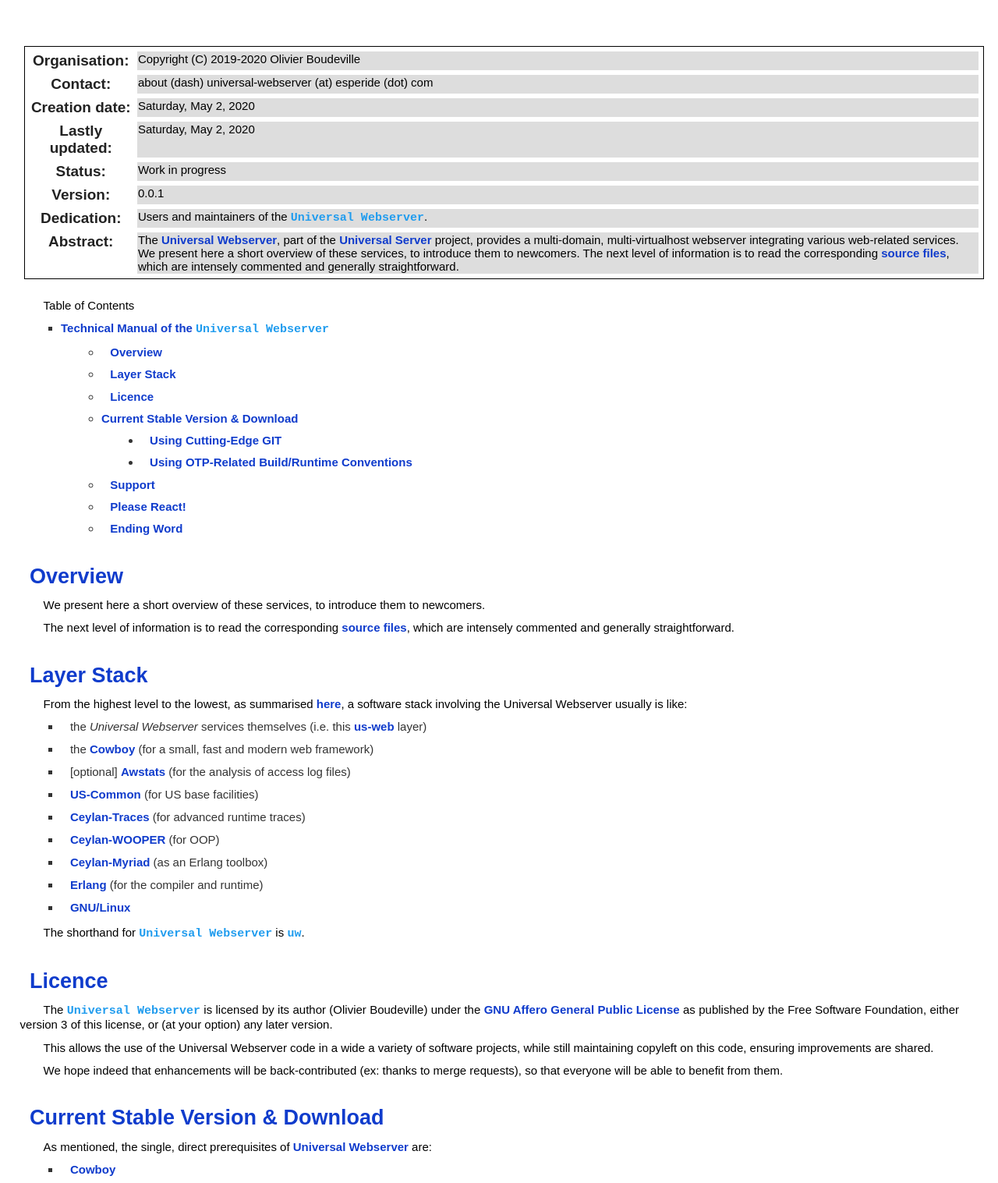
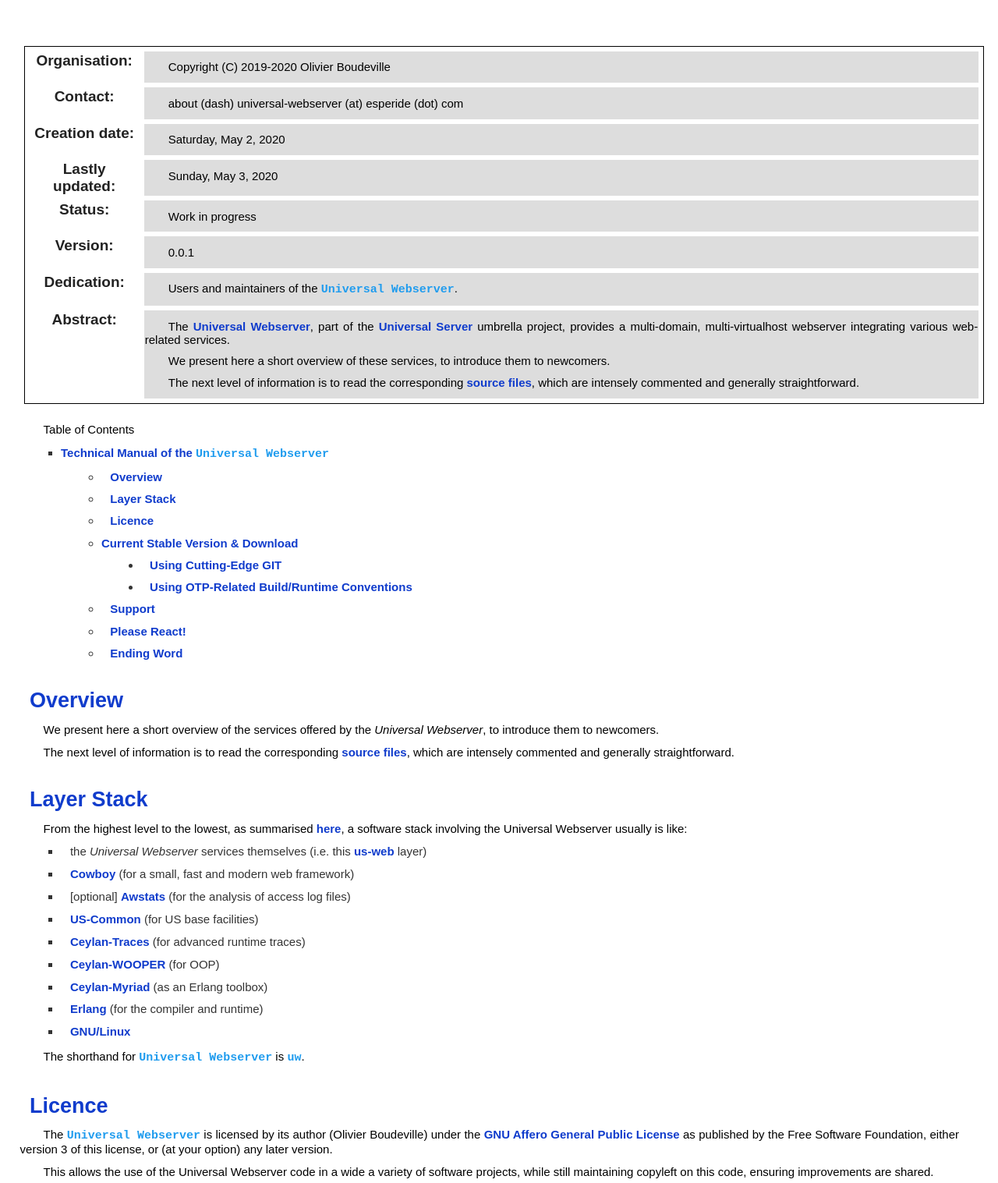
Before and after one commit to Olivier-Boudeville/us-web, a plain HTML site: page universal-webserver-technical-manual-english.html in a window 1280 px wide. Shown: the part 179-1696 px from the top of the page at 78% size. Drawn offline with Linux system fonts and the light colour scheme.

Commit message:
us-web doc updated.

```diff
--- a/universal-webserver-technical-manual-english.html
+++ b/universal-webserver-technical-manual-english.html
@@ -16,7 +16,7 @@
 
 
 <span class="target" id="top"></span><p><span class="raw-html"><a name="universal-webserver_top"></a></span></p>
-<p><span class="raw-html"><div class="banner"><p><em>Universal Webserver documentation</em> <a href="http://universal-webserver.esperide.org">browse latest</a> <a href="https://olivier-boudeville.github.io/us-web/index.html">browse mirror</a> <a href="universal-webserver-technical-manual-english.pdf">get PDF</a> <a href="#universal-webserver_top">go to top</a> <a href="#universal-webserver_bottom">go to bottom</a> <a href="mailto:about(dash)universal-webserver(at)esperide(dot)com?subject=[Universal%20Webserver]%20Remark">email us</a></p></div></span></p>
+<p><span class="raw-html"><div class="banner"><p><em>Universal Webserver documentation</em> <a href="http://us-web.esperide.org">browse latest</a> <a href="https://olivier-boudeville.github.io/us-web/index.html">browse mirror</a> <a href="universal-webserver-technical-manual-english.pdf">get PDF</a> <a href="#universal-webserver_top">go to top</a> <a href="#universal-webserver_bottom">go to bottom</a> <a href="mailto:about(dash)universal-webserver(at)esperide(dot)com?subject=[Universal%20Webserver]%20Remark">email us</a></p></div></span></p>
 <p><span class="raw-html"><center><img src="us-web-title.png" width="70%"></img></center></span>
 </p>
 <div class="section" id="technical-manual-of-the-universal-webserver">
@@ -25,23 +25,31 @@
 <col class="field-name" />
 <col class="field-body" />
 <tbody valign="top">
-<tr class="field"><th class="field-name">Organisation:</th><td class="field-body">Copyright (C) 2019-2020 Olivier Boudeville</td>
+<tr class="field"><th class="field-name">Organisation:</th><td class="field-body"><p class="first">Copyright (C) 2019-2020 Olivier Boudeville</p>
+</td>
 </tr>
-<tr class="field"><th class="field-name">Contact:</th><td class="field-body">about (dash) universal-webserver (at) esperide (dot) com</td>
+<tr class="field"><th class="field-name">Contact:</th><td class="field-body"><p class="first">about (dash) universal-webserver (at) esperide (dot) com</p>
+</td>
 </tr>
-<tr class="field"><th class="field-name">Creation date:</th><td class="field-body">Saturday, May 2, 2020</td>
+<tr class="field"><th class="field-name">Creation date:</th><td class="field-body"><p class="first">Saturday, May 2, 2020</p>
+</td>
 </tr>
-<tr class="field"><th class="field-name">Lastly updated:</th><td class="field-body">Saturday, May 2, 2020</td>
+<tr class="field"><th class="field-name">Lastly updated:</th><td class="field-body"><p class="first">Sunday, May 3, 2020</p>
+</td>
 </tr>
-<tr class="field"><th class="field-name">Status:</th><td class="field-body">Work in progress</td>
+<tr class="field"><th class="field-name">Status:</th><td class="field-body"><p class="first">Work in progress</p>
+</td>
 </tr>
-<tr class="field"><th class="field-name">Version:</th><td class="field-body">0.0.1</td>
+<tr class="field"><th class="field-name">Version:</th><td class="field-body"><p class="first">0.0.1</p>
+</td>
 </tr>
-<tr class="field"><th class="field-name">Dedication:</th><td class="field-body">Users and maintainers of the <tt class="docutils literal">Universal Webserver</tt>.</td>
+<tr class="field"><th class="field-name">Dedication:</th><td class="field-body"><p class="first">Users and maintainers of the <tt class="docutils literal">Universal Webserver</tt>.</p>
+</td>
 </tr>
-<tr class="field"><th class="field-name">Abstract:</th><td class="field-body">The <a class="reference external" href="http://us-web.esperide.org/">Universal Webserver</a>, part of the <a class="reference external" href="https://github.com/Olivier-Boudeville/Universal-Server">Universal Server</a> project, provides a multi-domain, multi-virtualhost webserver integrating various web-related services.
-We present here a short overview of these services, to introduce them to newcomers.
-The next level of information is to read the corresponding <a class="reference external" href="https://github.com/Olivier-Boudeville/us-web">source files</a>, which are intensely commented and generally straightforward.</td>
+<tr class="field"><th class="field-name">Abstract:</th><td class="field-body"><p class="first">The <a class="reference external" href="http://us-web.esperide.org/">Universal Webserver</a>, part of the <a class="reference external" href="https://github.com/Olivier-Boudeville/Universal-Server">Universal Server</a> umbrella project, provides a multi-domain, multi-virtualhost webserver integrating various web-related services.</p>
+<p>We present here a short overview of these services, to introduce them to newcomers.</p>
+<p class="last">The next level of information is to read the corresponding <a class="reference external" href="https://github.com/Olivier-Boudeville/us-web">source files</a>, which are intensely commented and generally straightforward.</p>
+</td>
 </tr>
 </tbody>
 </table>
@@ -68,7 +76,7 @@ The next level of information is to read the corresponding <a class="reference e
 <p></p>
 <div class="section" id="overview">
 <h2><a class="toc-backref" href="#id14">Overview</a></h2>
-<p>We present here a short overview of these services, to introduce them to newcomers.</p>
+<p>We present here a short overview of the services offered by the <em>Universal Webserver</em>, to introduce them to newcomers.</p>
 <p>The next level of information is to read the corresponding <a class="reference external" href="https://github.com/Olivier-Boudeville/us-web">source files</a>, which are intensely commented and generally straightforward.</p>
 </div>
 <div class="section" id="layer-stack">
@@ -76,7 +84,7 @@ The next level of information is to read the corresponding <a class="reference e
 <p>From the highest level to the lowest, as summarised <a class="reference external" href="https://github.com/Olivier-Boudeville/us-web">here</a>, a software stack involving the Universal Webserver usually is like:</p>
 <ul class="simple">
 <li>the <em>Universal Webserver</em> services themselves (i.e. this <a class="reference external" href="http://us-web.esperide.org/">us-web</a> layer)</li>
-<li>the <a class="reference external" href="https://github.com/ninenines/cowboy">Cowboy</a> (for a small, fast and modern web framework)</li>
+<li><a class="reference external" href="https://github.com/ninenines/cowboy">Cowboy</a> (for a small, fast and modern web framework)</li>
 <li>[optional] <a class="reference external" href="http://www.awstats.org/">Awstats</a> (for the analysis of access log files)</li>
 <li><a class="reference external" href="http://us-common.esperide.org/">US-Common</a> (for US base facilities)</li>
 <li><a class="reference external" href="http://traces.esperide.org">Ceylan-Traces</a> (for advanced runtime traces)</li>
@@ -96,7 +104,7 @@ The next level of information is to read the corresponding <a class="reference e
 </div>
 <div class="section" id="current-stable-version-download">
 <h2><a class="toc-backref" href="#id17">Current Stable Version &amp; Download</a></h2>
-<p>As mentioned, the single, direct prerequisites of <a class="reference external" href="https://github.com/Olivier-Boudeville/UniversalWebserver">Universal Webserver</a> are:</p>
+<p>As mentioned, the single, direct prerequisites of the <a class="reference external" href="https://github.com/Olivier-Boudeville/UniversalWebserver">Universal Webserver</a> are:</p>
 <ul class="simple">
 <li><a class="reference external" href="https://github.com/ninenines/cowboy">Cowboy</a></li>
 <li><a class="reference external" href="http://www.awstats.org/">Awstats</a> (as an optional, runtime-only dependency)</li>
@@ -109,8 +117,8 @@ The next level of information is to read the corresponding <a class="reference e
 <tr><td class="label"><a class="fn-backref" href="#id10">[1]</a></td><td>Note that, in the Ceylan-Myriad repository, we have a script to streamline the installation of Erlang, see <a class="reference external" href="https://github.com/Olivier-Boudeville/Ceylan-Myriad/blob/master/conf/install-erlang.sh">install-erlang.sh</a>; use <tt class="docutils literal"><span class="pre">install-erlang.sh</span> <span class="pre">--help</span></tt> for guidance.</td></tr>
 </tbody>
 </table>
-<p>We recommend securing Erlang thanks to a manual installation, Awstats thanks to our distribution (ex: <tt class="docutils literal">pacman <span class="pre">-S</span> awstats</tt>) and for all Erlang-related software to rely on rebar3.</p>
-<p>One wanting to be able to operate on the source code of these dependencies may define appropriate symbolic links in a <tt class="docutils literal">_checkouts</tt> directory created at the root of <tt class="docutils literal"><span class="pre">us-web</span></tt>, these links pointing to relevant GIT clones.</p>
+<p>We recommend obtaining Erlang thanks to a manual installation, Awstats thanks to your distribution of choice (ex: <tt class="docutils literal">pacman <span class="pre">-S</span> awstats</tt>) and, for all Erlang-related software, to rely on rebar3.</p>
+<p>One wanting to be able to operate on the source code of these dependencies may define appropriate symbolic links in a <tt class="docutils literal">_checkouts</tt> directory created at the root one's <tt class="docutils literal"><span class="pre">us-web</span></tt> clone, these links pointing to relevant GIT repositories.</p>
 <div class="section" id="using-cutting-edge-git">
 <h3><a class="toc-backref" href="#id18">Using Cutting-Edge GIT</a></h3>
 <p>This is the installation method that we use and recommend; the Universal Webserver <tt class="docutils literal">master</tt> branch is meant to stick to the latest stable version: we try to ensure that this main line always stays functional (sorry for the pun). Evolutions are to take place in feature branches and to be merged only when ready.</p>
@@ -125,8 +133,8 @@ $ <span class="nb">cd</span> wooper <span class="o">&amp;&amp;</span> make all <
 $ git clone https://github.com/Olivier-Boudeville/Ceylan-Traces traces
 $ <span class="nb">cd</span> traces <span class="o">&amp;&amp;</span> make all <span class="o">&amp;&amp;</span> <span class="nb">cd</span> ..
 
-$ git clone https://github.com/Olivier-Boudeville/universal-webserver
-$ <span class="nb">cd</span> universal-webserver <span class="o">&amp;&amp;</span> make all
+$ git clone https://github.com/Olivier-Boudeville/us-common
+$ <span class="nb">cd</span> us-common <span class="o">&amp;&amp;</span> make all
 
 $ git clone https://github.com/Olivier-Boudeville/us-web
 $ <span class="nb">cd</span> us-web <span class="o">&amp;&amp;</span> make all
@@ -139,14 +147,10 @@ $ make debug
 </div>
 <div class="section" id="using-otp-related-build-runtime-conventions">
 <span id="otp-build"></span><h3><a class="toc-backref" href="#id19">Using OTP-Related Build/Runtime Conventions</a></h3>
-<p>As discussed in these sections of <a class="reference external" href="http://myriad.esperide.org/myriad.html#otp">Myriad</a>, <a class="reference external" href="http://wooper.esperide.org/index.html#otp">WOOPER</a>, <a class="reference external" href="http://traces.esperide.org/index.html#otp">Traces</a> and <a class="reference external" href="http://universal-webserver.esperide.org/index.html#otp">Universal-Webserver</a>, we added the (optional) possibility of generating a Universal Webserver <em>OTP application</em> out of the build tree, ready to result directly in an <em>(OTP) release</em>. For that we rely on <a class="reference external" href="https://www.rebar3.org/">rebar3</a>, <a class="reference external" href="https://github.com/erlware/relx">relx</a> and <a class="reference external" href="https://hex.pm/">hex</a>.</p>
+<p>As discussed in these sections of <a class="reference external" href="http://myriad.esperide.org/myriad.html#otp">Myriad</a>, <a class="reference external" href="http://wooper.esperide.org/index.html#otp">WOOPER</a>, <a class="reference external" href="http://traces.esperide.org/index.html#otp">Traces</a> and <a class="reference external" href="http://us-common.esperide.org/index.html#otp">US-Common</a>, we added the (optional) possibility of generating a Universal Webserver <em>OTP application</em> out of the build tree, ready to result directly in an <em>(OTP) release</em>. For that we rely on <a class="reference external" href="https://www.rebar3.org/">rebar3</a>, <a class="reference external" href="https://github.com/erlware/relx">relx</a> and <a class="reference external" href="https://hex.pm/">hex</a>.</p>
 <p>Then we benefit from a standalone, complete Universal Webserver able to host as many virtual hosts on any number of domains as needed.</p>
-<p>As for Myriad, WOOPER, Traces and Universal-Webserver, most versions of Universal Webserver are also published as <a class="reference external" href="https://hex.pm/packages/us_web">Hex packages</a>.</p>
-<p>For more details, one may have a look at:</p>
-<ul class="simple">
-<li><a class="reference external" href="https://github.com/Olivier-Boudeville/us-web/blob/master/conf/rebar.config.template">rebar.config.template</a>, the general rebar configuration file used when generating the Universal Webserver OTP application and release (implying the automatic management of Myriad and WOOPER)</li>
-<li><a class="reference external" href="https://github.com/Olivier-Boudeville/us-web/blob/master/conf/rebar-for-hex.config.template">rebar-for-hex.config.template</a>, to generate a corresponding Hex package for Universal Webserver (whose structure and conventions is quite different from the previous OTP elements)</li>
-</ul>
+<p>As for Myriad, WOOPER, Traces and US-Common, most versions of the Universal Webserver are also published as <a class="reference external" href="https://hex.pm/packages/us_web">Hex packages</a>.</p>
+<p>For more details, one may have a look at <a class="reference external" href="https://github.com/Olivier-Boudeville/us-web/blob/master/conf/rebar.config.template">rebar.config.template</a>, the general rebar configuration file used when generating the Universal Webserver OTP application and release (implying the automatic management of all its dependencies).</p>
 </div>
 </div>
 <div class="section" id="support">
@@ -161,7 +165,7 @@ $ make debug
 <h2><a class="toc-backref" href="#id22">Ending Word</a></h2>
 <p>Have fun with the Universal Webserver!</p>
 <div class="figure align-center">
-<img alt="Universal Webserver logo" src="us-web-title.png" style="width: 100%;" />
+<img alt="Universal Webserver logo" src="us-web-title.png" style="width: 75%;" />
 </div>
 <p><span class="raw-html"><a name="us-web_bottom"></a></span></p>
 </div>
--- a/us-web.css
+++ b/us-web.css
@@ -1,4 +1,4 @@
-/* This document is a part of the Ceylan-Myriad Project */
+/* This document is a part of the Universal Server Project */
 /* Standard Cascading Style Sheet File */
 
 
```
Also changed, not shown: 1 other file.
